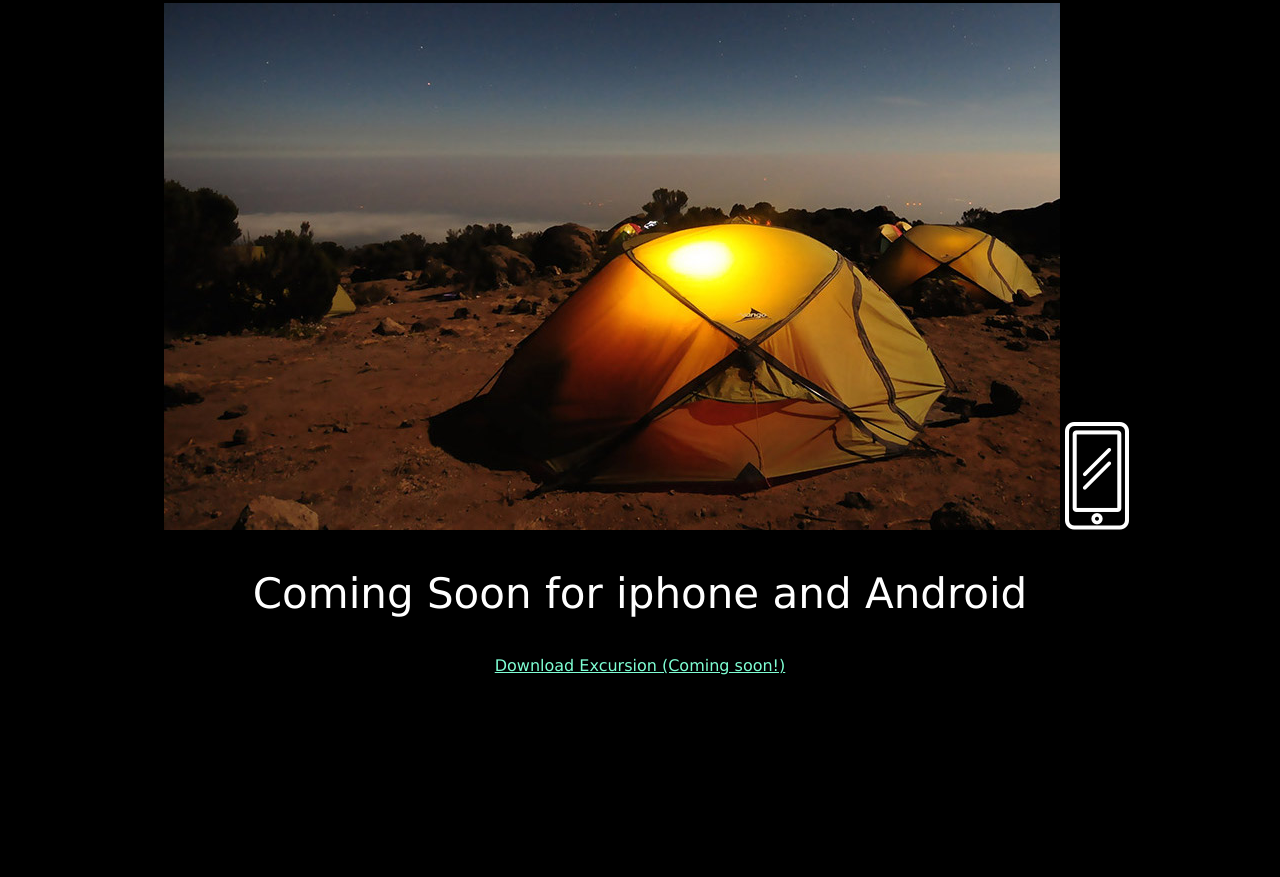
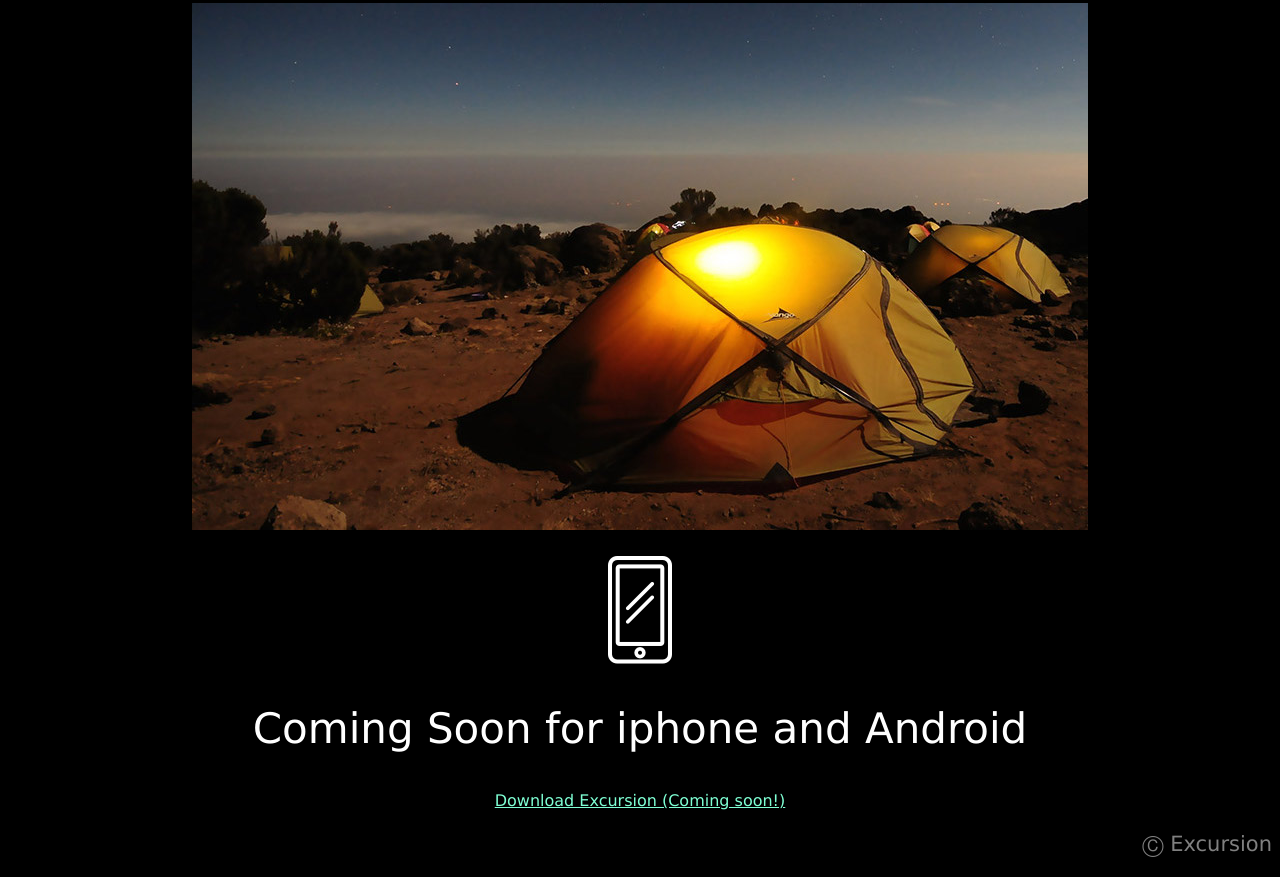
Before and after one commit to waltercrosson/excursion, a plain HTML site: page index.html in a window 1280 px wide. Shown: the part 485-1362 px from the top of the page. Before the commit the page ends 1182 px from the top, so only its background shows below. Drawn offline with Linux system fonts and the light colour scheme.

Commit message:
Add Footer

```diff
--- a/index.html
+++ b/index.html
@@ -15,10 +15,11 @@
 </video>
 <h2>Your personal travel guide</h2>
 <p>Excursion remembers places you like, and recommends new points of interest around you.</p>
-<<img src="resources/images/camp.jpg" alt="picture of tents">
-<img src="resources/images/phone.png" alt="picture of phone">
+<p><img src="resources/images/camp.jpg" alt="picture of tents"></p>
+<p><img src="resources/images/phone.png" alt="picture of phone"></p>
 <h2>Coming Soon for iphone and Android</h2>
 <p><a class="link--cta"
   href="#">Download Excursion (Coming soon!)</a></p>
+<p class="copyright">&#9400 Excursion</p>
 </body>
 </html>
--- a/resources/css/style.css
+++ b/resources/css/style.css
@@ -27,3 +27,7 @@ p{
   font-size: 21px;
   color: gray;
 }
+
+.copyright{
+  text-align: right;
+}
```
